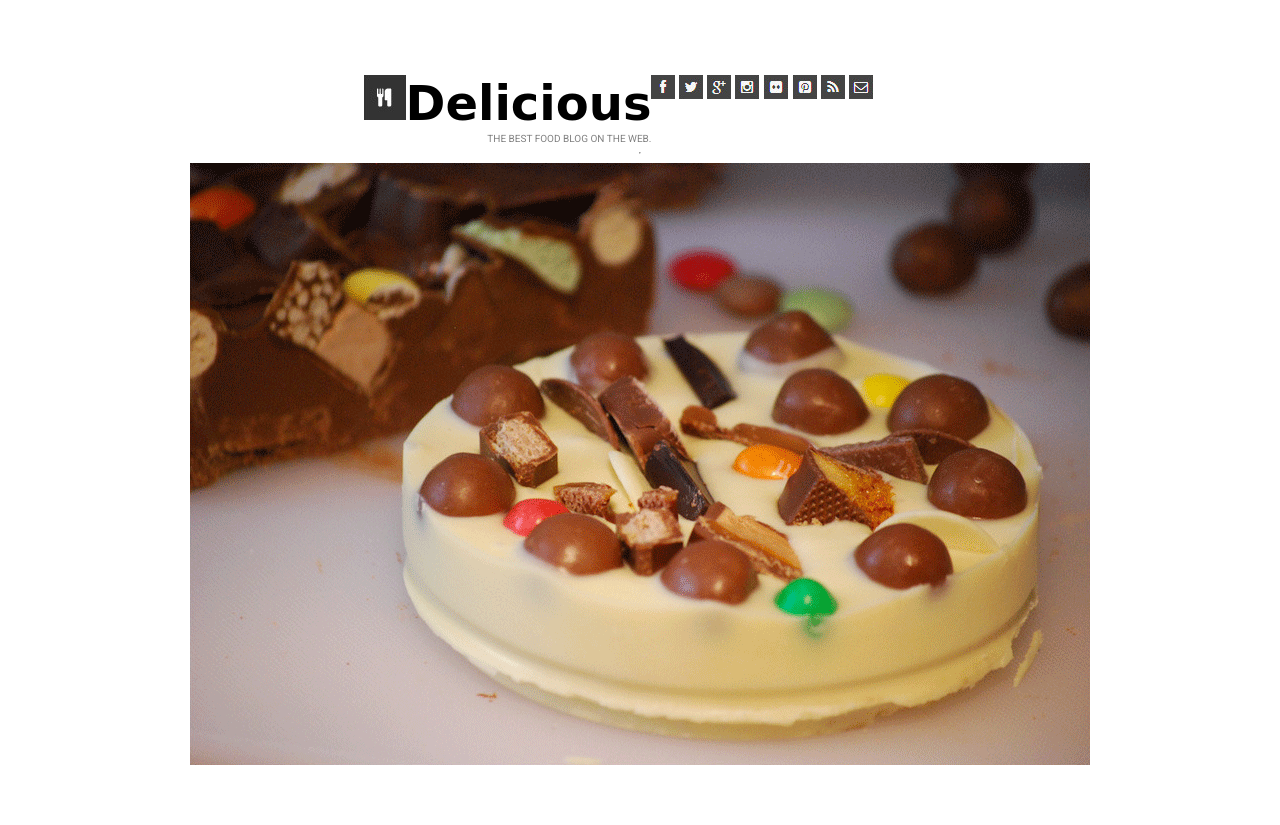
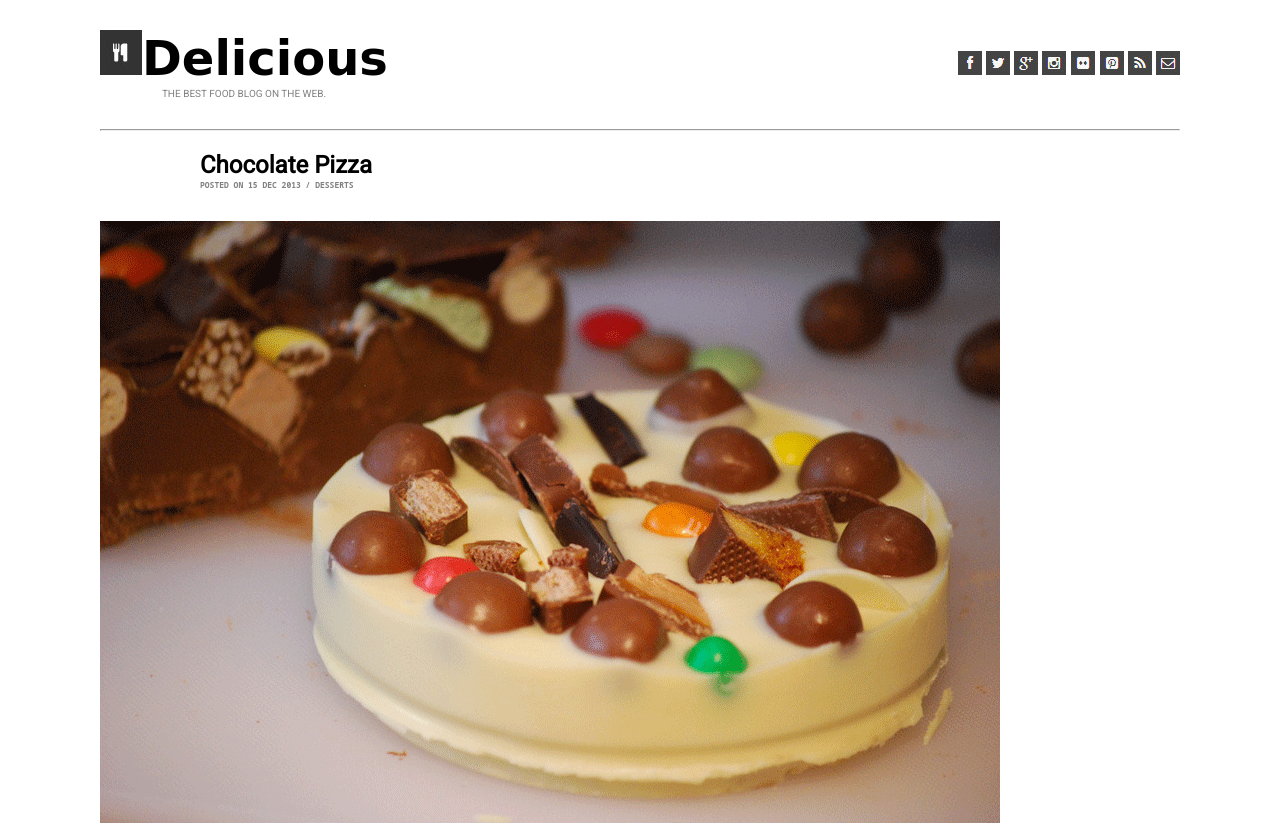
Before and after one commit to Gcrowder93/Choc-Pizza, a website: page index.html in a window 1280 px wide. Shown: the top 825 px of the page. Drawn offline with Linux system fonts and the light colour scheme; a web font is replaced by a local one.

Commit message:
formatted header setup for main body

```diff
--- a/index.html
+++ b/index.html
@@ -39,7 +39,13 @@
     </header>
 <hr>
         <section class="main-section">
+            <h1>Chocolate Pizza</h1>
+            <h2>POSTED ON 15 DEC 2013 / DESSERTS</h2>
             <img class="main-logo" src="./assets/chocolate.png" />
+            <p></p>
+            <p></p>
+            <p></p>
+            <img id="listBackground" src="./assets/list-bg.png"
     <footer>
     </footer>
     <script type="module" src="./app.js"></script>
--- a/styles/style.css
+++ b/styles/style.css
@@ -1,9 +1,14 @@
-body {
+*{
+    box-sizing: border-box;
+    margin: 0px 100px;
+    padding: 0px 100px;
+}
+/*body {
     display: flex;
     flex-direction: column;
     align-items: center;
     margin-top: 75px;
-}
+}*/
 
 /*font-family: 'Architects Daughter', cursive;
     font-family: 'Ephesis', cursive;
@@ -12,7 +17,9 @@
 */
 header {
     display: flex;
-
+    justify-content: flex-end;
+    align-items: center;
+    padding: 30px 100px;
 }
 
 .delicious {
@@ -20,12 +27,8 @@
     font-size: 3em;
     font-weight: bold;
     line-height: 11px;
-    margin-left: 5px;
-    text-indent: -1em;
-    text-align: right;
-    grid-row-start: 0;
-    grid-column-start: -10;
-
+    margin-right: auto;
+    text-align: center;
 }
 
 #blog {
@@ -35,6 +38,25 @@
     color: gray;
 }
 
-.logos {
+.main-section{
+    margin-top: 20px;
 
 }
+#pizza{
+    z-index: -1;
+}
+h1 {
+    font-family: Roboto;
+    font-weight: bolder;
+}
+h2 {
+    font-family: Noto Sans Mono;
+    font-size: 8px;
+    color: gray;
+}
+.main-logo {
+    margin: 30px 100px;
+}
+#listBackground{
+    margin: 30px 100px;
+    }
```
Also changed, not shown: 1 other file.
